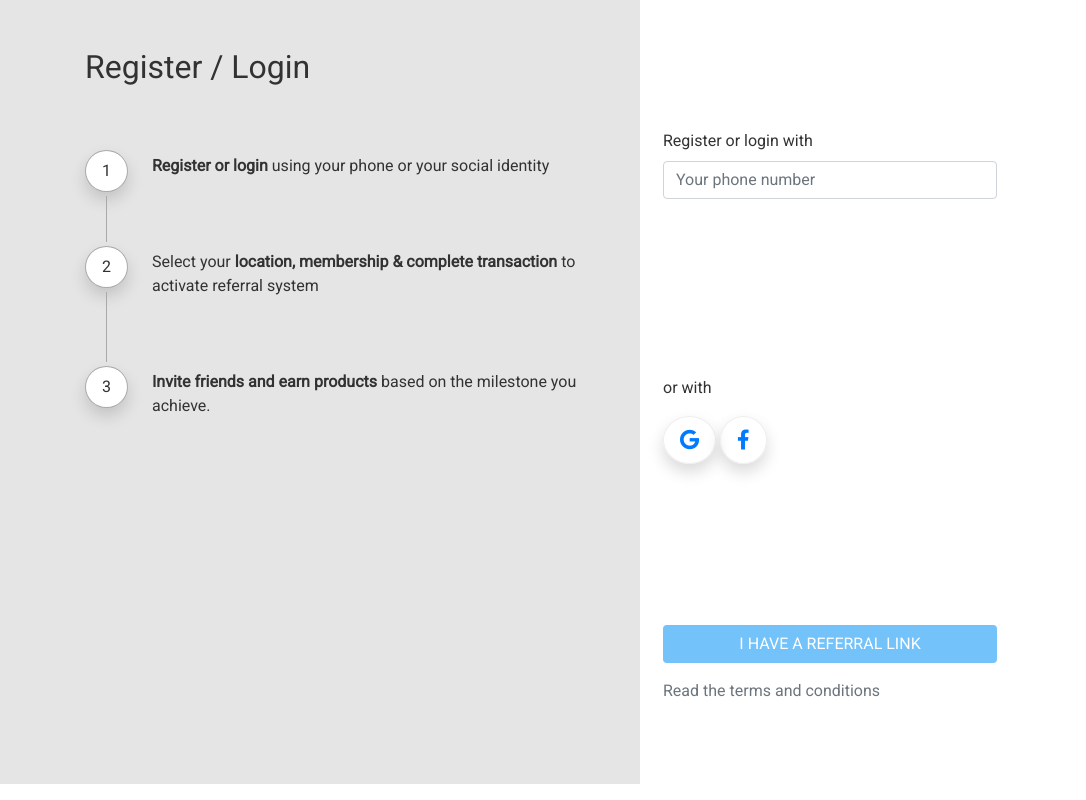
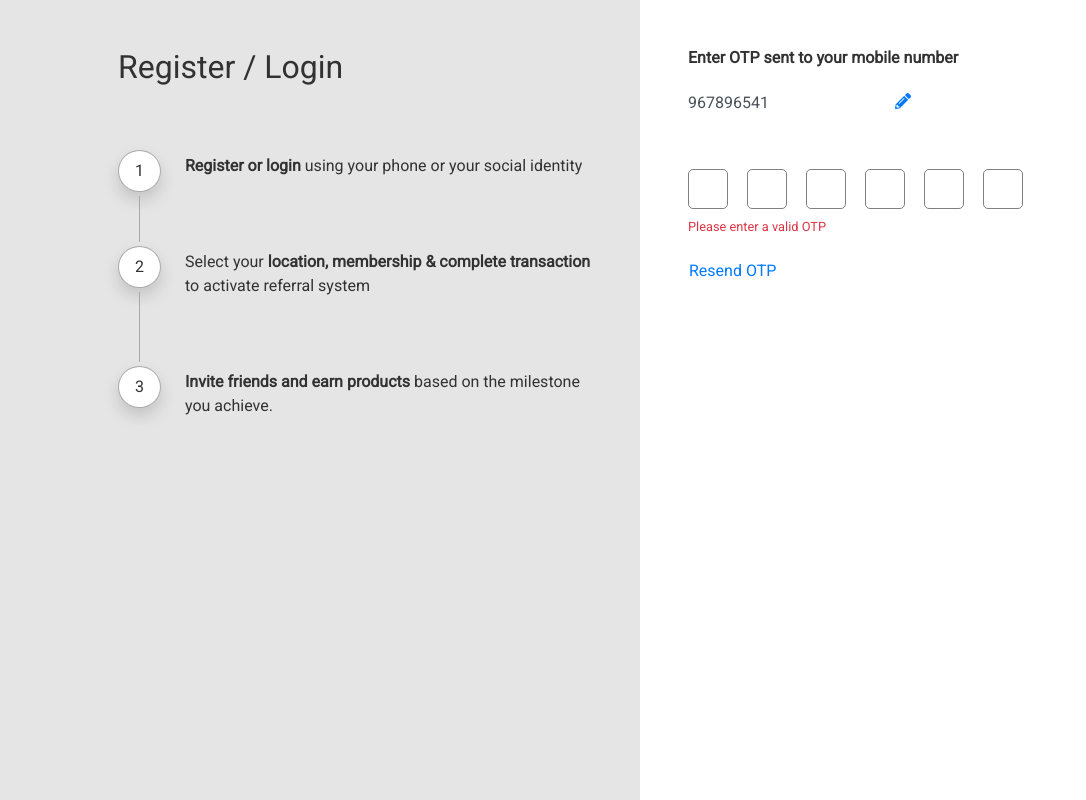
Before and after one commit to The-Web-Pundit/clean-label, a website: page app/otp-page.html in a window 1280 px wide. Shown: the whole page, without its empty margins (0-1086 px from the left). Drawn offline with nearby package versions, Linux system fonts and the light colour scheme; files that its build step writes are made by us from their sources.

Commit message:
Fix: OTP page styles

```diff
--- a/app/2.html
+++ b/app/otp-page.html
@@ -20,20 +20,49 @@
   <!-- build:js scripts/modernizr.js -->
   <script src="scripts/modernizr.js"></script>
   <!-- endbuild -->
+
+  <style>
+    .otp-form input {
+      width: 40px;
+      height: 40px;
+      padding: 0;
+      margin-right: 15px;
+      text-align: center;
+      border: 1px solid gray;
+      border-radius: 5px;
+    }
+
+    .otp-form input:last-child {
+      margin-right: 0;
+    }
+
+    .otp-form input::-webkit-inner-spin-button,
+    .otp-form input::-webkit-outer-spin-button {
+      -webkit-appearance: none;
+      appearance: none;
+      margin: 0;
+    }
+
+    .otp-form input:focus,
+    .otp-form input.focus {
+      border-color: green;
+      outline: none;
+      box-shadow: none;
+    }
+  </style>
 </head>
 
-<body>
+<body class="login" style="height: 100vh;">
   <!--[if IE]>
       <p class="browserupgrade">You are using an <strong>outdated</strong> browser. Please <a href="http://browsehappy.com/">upgrade your browser</a> to improve your experience.</p>
     <![endif]-->
-  <section class="login">
+  <section>
     <div class="container">
       <div class="row">
-        <div class="col-md-6 mt-5">
+        <div class="col-md-6 mt-5 px-5">
           <h1 class="h2">Register / Login</h1>
           <!-- Stepper -->
-
-          <div class="stepper d-flex flex-column mt-3 pt-5">
+          <div class="stepper mt-3 pt-5">
             <div class="d-flex mb-1">
               <div class="d-flex flex-column pr-4 align-items-center">
                 <div class="rounded-circle py-2 px-3 bg-white mb-1 step-circle shadow">1</div>
@@ -65,33 +94,45 @@
                   based on the milestone you achieve.</p>
               </div>
             </div>
+          </div><!-- end stepper -->
+        </div>
+        <div class="col-md-6 col-lg-5 mt-5 px-5">
+          <h2 class="h6">
+            <strong>Enter OTP sent to your mobile number</strong>
+          </h2>
+
+          <div class="input-group mt-3" style="width: fit-content;">
+            <input type="tel" value="967896541" class="form-control border-0 pl-0" placeholder="your phone number"
+              aria-label="your phone number" aria-describedby="edit-number">
+            <div class="input-group-append">
+              <button class="btn btn-link" type="button" id="edit-number"><i class=" fas fa-pencil-alt"></i></button>
+            </div>
           </div>
 
-          <!-- End Stepper -->
-        </div>
-        <div class="col-md-4 mt-5">
-          <div class="d-flex flex-column justify-content-around" style="height:92vh">
-            <div class="p-2">
-              <form>
-                <div class="form-group">
-                  <label for="phone">Register or login with</label>
-                  <input type="phone" class="form-control" id="phone" placeholder="Your phone number">
-                </div>
-              </form>
-            </div>
-            <div class="p-2">
-              <p>or with</p>
-              <a href="#" type="button" class="btn rounded-circle shadow btn-lg btn-link"
-                style="border: 1px solid #eee;"><i class="fab fa-google"></i></a>
-              <a href="#" type="button" class="btn rounded-circle shadow btn-lg btn-link"
-                style="border: 1px solid #eee;"><i class="fab fa-facebook-f"></i></a>
-            </div>
-            <div class="p-2">
-              <button class="btn bg-blue btn-block text-white text-uppercase mb-3" data-toggle="modal"
-                data-target="#refferal-modal">I have a referral link</button>
-              <a href="#" target="_blank" class="text-secondary">Read the terms and conditions</a>
-            </div>
-          </div>
+          <form class="otp-form my-5">
+            <input id="codeBox1" type="number" maxlength="1" onkeyup="onKeyUpEvent(1, event)" onfocus="onFocusEvent(1)">
+            <input id="codeBox2" type="number" maxlength="1" onkeyup="onKeyUpEvent(2, event)" onfocus="onFocusEvent(2)">
+            <input id="codeBox3" type="number" maxlength="1" onkeyup="onKeyUpEvent(3, event)" onfocus="onFocusEvent(3)">
+            <input id="codeBox4" type="number" maxlength="1" onkeyup="onKeyUpEvent(4, event)" onfocus="onFocusEvent(4)">
+            <input id="codeBox5" type="number" maxlength="1" onkeyup="onKeyUpEvent(5, event)" onfocus="onFocusEvent(5)">
+            <input id="codeBox6" type="number" maxlength="1" onkeyup="onKeyUpEvent(6, event)" onfocus="onFocusEvent(6)">
+
+            <small class="form-text text-danger pt-1">
+              Please enter a valid OTP
+            </small>
+
+            <button class="btn btn-link mt-3 pl-0">Resend OTP</button>
+          </form>
+
+          <!--
+            Uncomment the below lines for the check mark
+           -->
+          <!-- <div id="success" class="d-flex justify-content-center align-items-center h-100">
+            <span class="display-4">
+              <i class="fas fa-check-circle text-success"></i>
+            </span>
+          </div> -->
+
         </div>
       </div>
     </div>
@@ -101,12 +142,6 @@
       aria-labelledby="refferal-modal-label" aria-hidden="true">
       <div class="modal-dialog" role="document">
         <div class="modal-content">
-          <!-- <div class="modal-header">
-            <h5 class="modal-title" id="refferal-modal-label">Referral Link</h5>
-            <button type="button" class="close" data-dismiss="modal" aria-label="Close">
-              <span aria-hidden="true">&times;</span>
-            </button>
-          </div> -->
           <div class="modal-body p-5">
             <label for="referral-link" class="sr-only sr-only-focusable">Paste the referral link here</label>
             <div class="input-group">
@@ -139,6 +174,40 @@
   <!-- build:js scripts/main.js -->
   <script src="scripts/main.js"></script>
   <!-- endbuild -->
+
+  <script>
+
+
+    function getCodeBoxElement(index) {
+      return document.getElementById('codeBox' + index);
+    }
+
+    function onKeyUpEvent(index, event) {
+      const eventCode = event.which || event.keyCode;
+      if (getCodeBoxElement(index).value.length === 1) {
+        if (index !== 6) {
+          getCodeBoxElement(index + 1).focus();
+        } else {
+          getCodeBoxElement(index).blur();
+          // Submit code
+          console.log('submit code ');
+        }
+      }
+      if (eventCode === 8 && index !== 1) {
+        getCodeBoxElement(index - 1).focus();
+      }
+    }
+
+    function onFocusEvent(index) {
+      for (item = 1; item < index; item++) {
+        const currentElement = getCodeBoxElement(item);
+        if (!currentElement.value) {
+          currentElement.focus();
+          break;
+        }
+      }
+    }
+  </script>
 </body>
 
 </html>
```
Also changed, not shown: app/index.html (+7 -1 lines).
